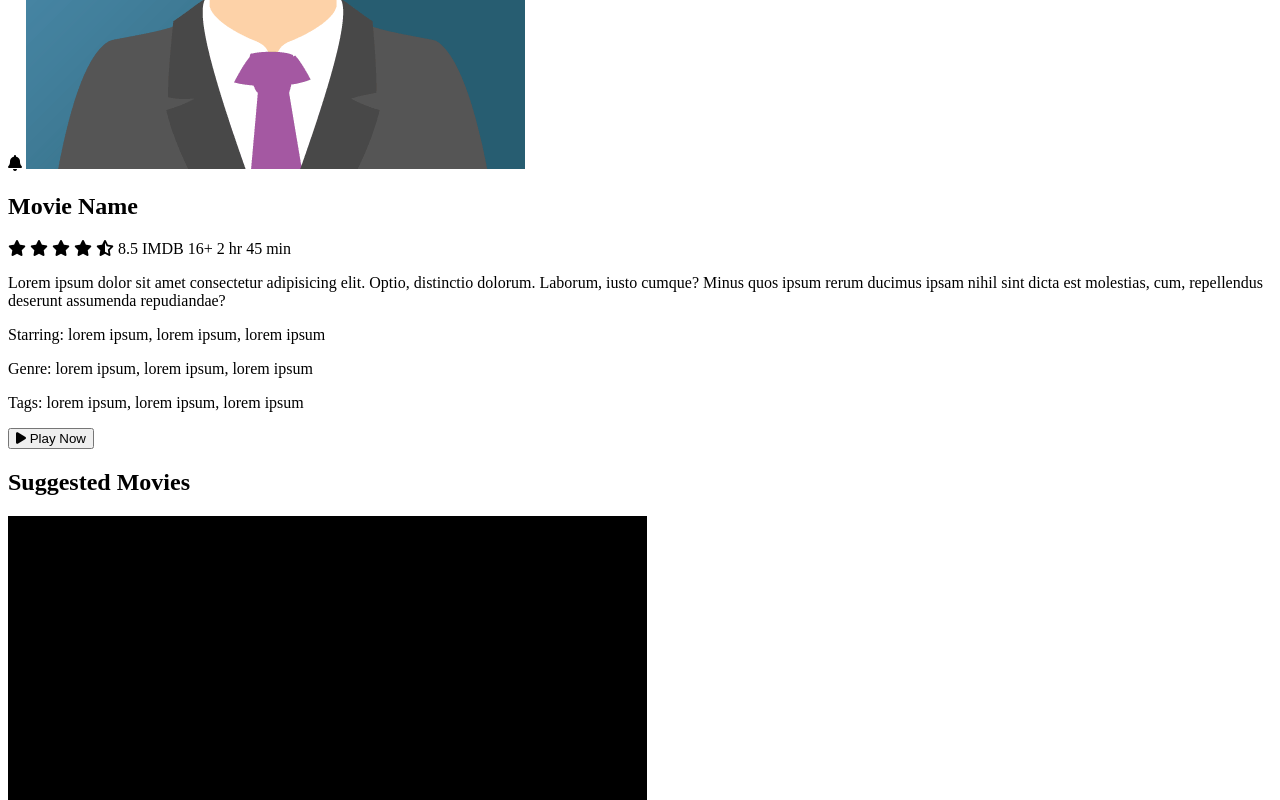
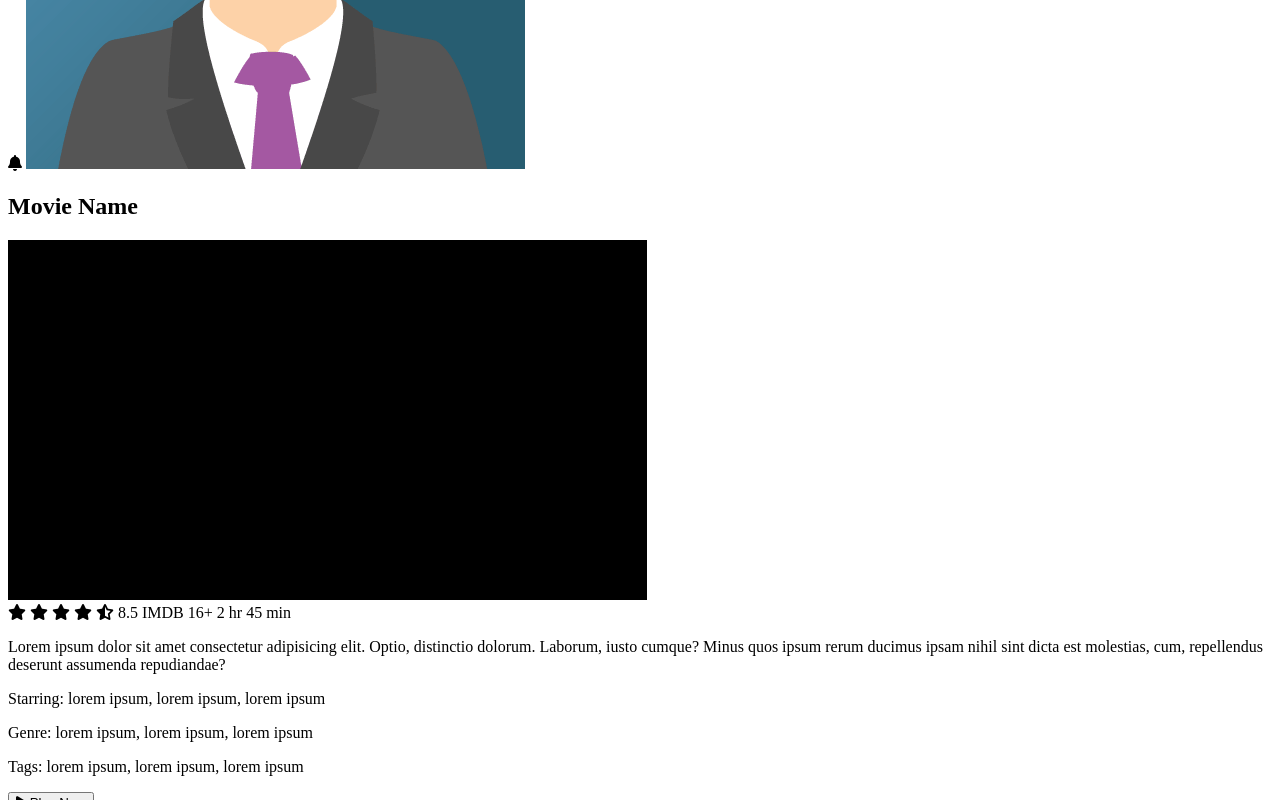
Before and after one commit to y-gokay/witFlix, a plain HTML site: page index.html in a window 1280 px wide. Shown: the part 448-1248 px from the top of the page. Drawn offline with Linux system fonts and the light colour scheme.

Commit message:
Update index.html

```diff
--- a/index.html
+++ b/index.html
@@ -34,6 +34,7 @@
 
     <main class="hero"> <!--film hakkında isim,puan,süre,açıklama ve oynatma tuşu eklendi -->
         <h2>Movie Name</h2>
+        <img src="design_mats/black._bb.png" alt="Movie">
         <div class="movie-infos">
             <i class="fa-solid fa-star"></i>
             <i class="fa-solid fa-star"></i>
@@ -49,7 +50,7 @@
                 Minus quos ipsum rerum ducimus ipsam nihil sint dicta est molestias,
                 cum, repellendus deserunt assumenda repudiandae?</p>
         </div>
-        <div class="moive-details">
+        <div class="movie-details">
            <p><span>Starring: </span>lorem ipsum, lorem ipsum, lorem ipsum</p>
            <p><span>Genre: </span>lorem ipsum, lorem ipsum, lorem ipsum</p>
            <p><span>Tags: </span>lorem ipsum, lorem ipsum, lorem ipsum</p>
```
